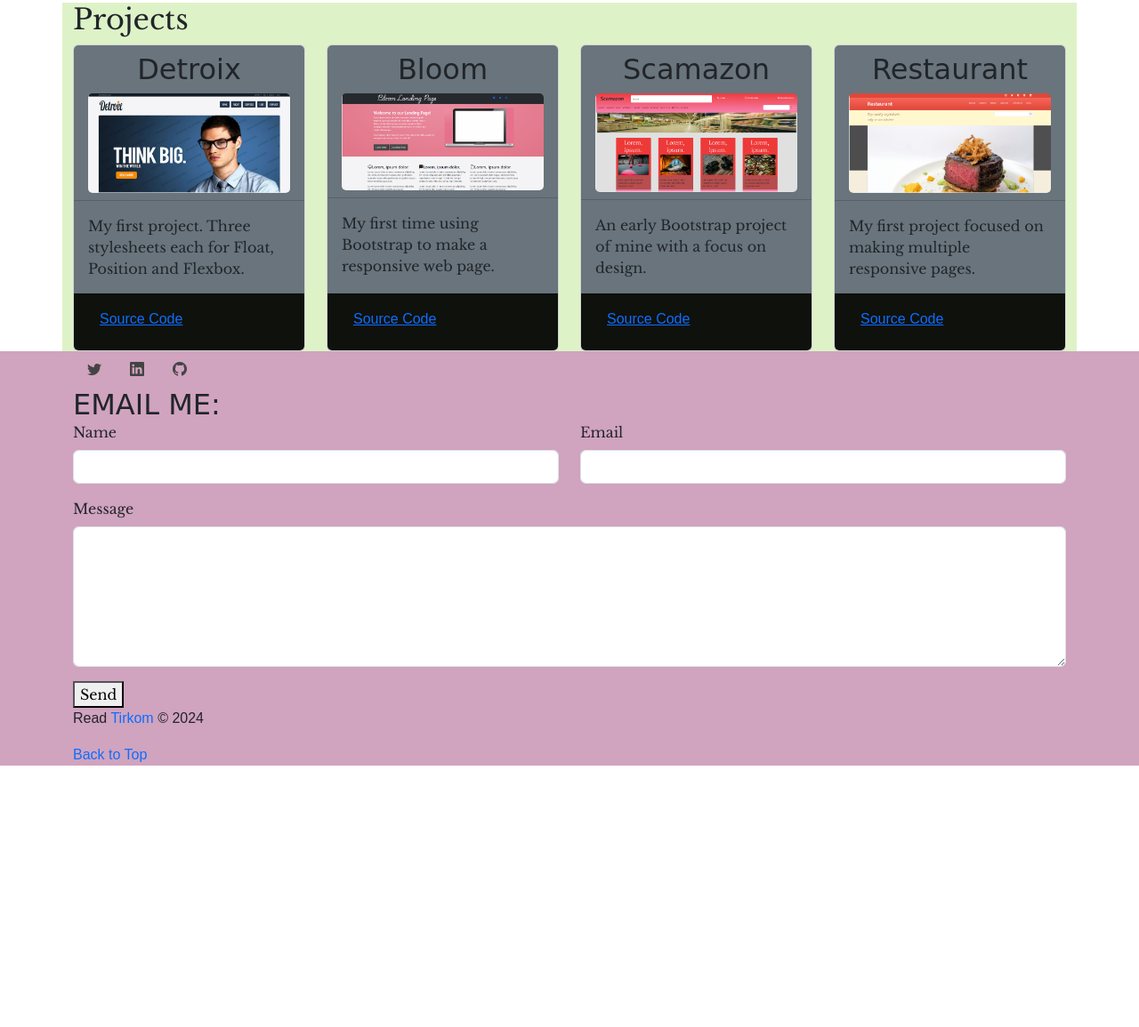
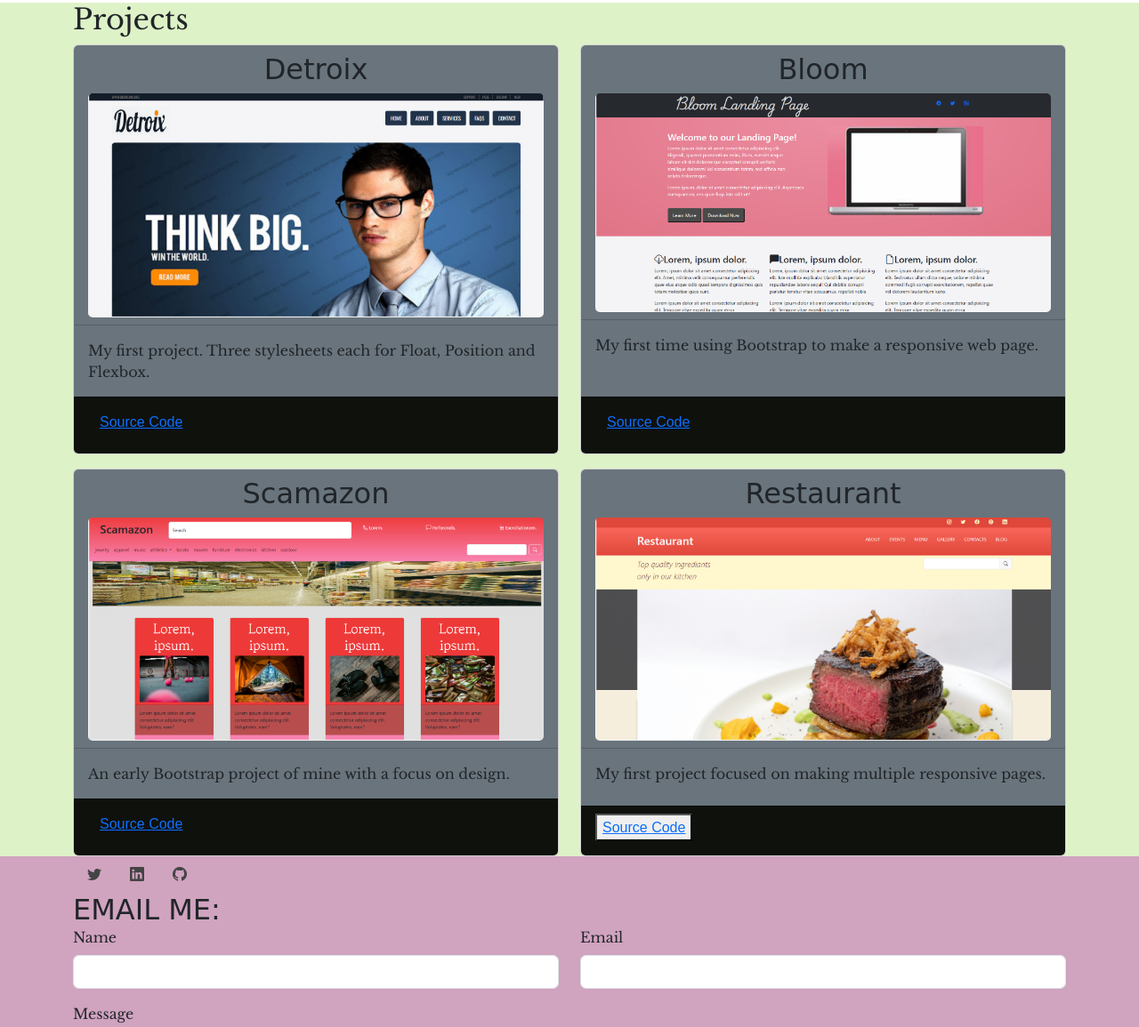
Before and after one commit to zzeekko/portfolio, a plain HTML site: page index.html in a window 1280 px wide. Shown: the part 1269-2424 px from the top of the page at 89% size. Before the commit the page ends 2146 px from the top, so only its background shows below. Drawn offline with nearby package versions, Linux system fonts and the light colour scheme; a web font is replaced by a local one.

Commit message:
button designing

```diff
--- a/index.html
+++ b/index.html
@@ -17,7 +17,7 @@
             <div class="container">
                 <div class="row">
                     <div class="col-md-5">
-                        <!-- i think i would prefer if the header was closer to the center and maybe didnt have the name, at least change the font so its not the same as the other headings -->
+                        <!-- see how this looks if you put the name on top of the nav and put them both in the center -->
                         <h1 class="heading text-uppercase">zeek</h1>
                     </div>
                     <div class="col-md-7">
@@ -74,10 +74,10 @@
         </section>
     </header>
     <main class="main" id="main">
-        <!-- make sections, take this ID off and give it to the section-->
         <section class="section" id="homeSection">
             <div class="container">
                 <div class="row flex-column-reverse flex-md-row">
+                    <!-- these flex attributes are so that the image will display to the right on desktop but above the text on mobile -->
                     <div class="col-md-7">
                         <div class="home-box h-100 d-flex flex-column justify-content-md-evenly align-items-md-center">
                             <h2 class="text-uppercase heading">welcome to my portfolio</h2>
@@ -85,7 +85,7 @@
                                 <img src="images/Headshot.jpeg" alt="Headshot of me, Zeek" class="img-fluid rounded-3">
                                 <figcaption class="text-capitalize text-center"><i class="bi bi-arrow-90deg-up"></i>me</figcaption>
                             </figure> -->
-                            <p>I am Ezekiel Cary, a junior web developer at Mississippi Coding Academies' Jackson campus. Call me Zeek, though.</p>
+                            <p>I am Ezekiel Cary, a junior web developer at Mississippi Coding Academies' Jackson campus. Call me Zeek, though. I'm a quick learner willing to learn any new language if it's for the sake of a client. Just don't ask me to come up with any designs by myself. I don't do aesthetics very well, I prefer to translate other peoples' designs into functioning code. I work quickly and efficiently and I don't take unnecessary liberties.</p>
                             <p>I look forward to working with you.</p>
                         </div>
                     </div>
@@ -98,7 +98,8 @@
                 </div>
             </div>
         </section>
-        <div class="container" id="aboutSection">
+        <section class="section" id="aboutSection">
+            <div class="container">
                 <div class="row">
                     <div class="col-md-7">
                         <h2 class="text-uppercase heading">who am I?</h2>
@@ -124,9 +125,11 @@
                     </div>
                 </div>
             </div>
-        <div class="container" id="projectsSection">
+        </section>
+        <section class="section" id="projectsSection">
+            <div class="container">
                 <h2>Projects</h2>
-            <div class="row gy-3 row-cols-1 row-cols-md-2 row-cols-lg-4">
+                <div class="row gy-3 row-cols-1 row-cols-md-2">
                     <!-- make these sites live (except detroix) -->
                     <div class="col">
                         <div class="card lead-items h-100">
@@ -145,7 +148,6 @@
                         </div>
                     </div>
                     <div class="col">
-                    <!-- make this card a couple pixels taller -->
                         <div class="card lead-items h-100">
                             <header class="card-header card-h">
                                 <h2 class="card-h2">Bloom</h2>
@@ -186,8 +188,9 @@
                             <div class="card-body card-bg">
                                 <p class="card-text">My first project focused on making multiple responsive pages.</p>
                             </div>
+                            <!-- work on these buttons' design -->
                             <footer class="card-footer card-f">
-                            <button class="btn text-capitalize mb-2">
+                                <button class="btn-danger-border-subtle text-capitalize mb-2">
                                     <a href="https://github.com/zzeekko/restaurant" class="card-f-link link">Source Code</a>
                                 </button>
                             </footer>
@@ -195,6 +198,7 @@
                     </div>
                 </div>
             </div>
+        </section>
     </main>
     <footer class="footer" id="footer">
         <section class="section" id="footerSection2">
@@ -212,7 +216,7 @@
                         </li>
                     </ul>
                 </nav>
-                <!-- edited version of this code: https://blog.getform.io/how-to-create-an-html-form-that-sends-you-an-email/ -->
+                <!-- heavily edited version of this code: https://blog.getform.io/how-to-create-an-html-form-that-sends-you-an-email/ it's hard to tell they're the same but i figured i should source it anyway -->
                 <h2 class="text-uppercase heading">email me:</h2>
                 <form action="mailto:ezfirststep@gmail.com"
                 method="POST"
@@ -237,7 +241,7 @@
                     <textarea name="Contact-Message" rows="6″ cols="20″ class="form-control" id="contactMessage">
                     </textarea>
                 </div>
-                <button type="submit" value="Submit">Send</button>
+                <button type="submit" value="Submit" class="btn btn-secondary btn-sm">Send</button>
                 </form>
             </div>
         </section>
```
Lines whose indentation alone changed are shown as unchanged.
